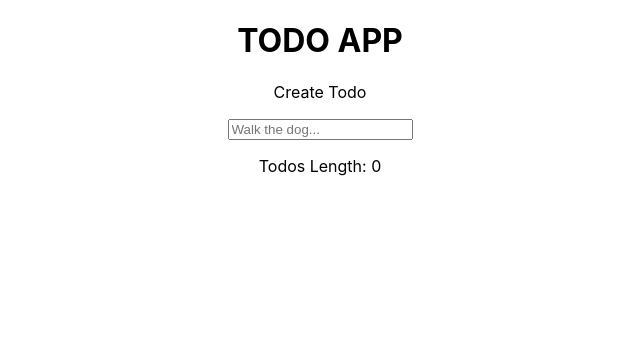
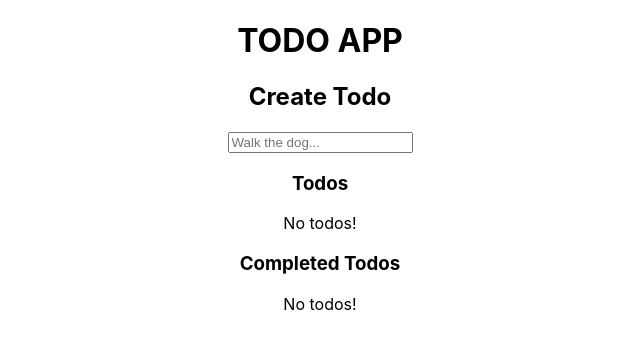
Before and after one commit to ms097530/PS-react-todos, a React (Create React App) app: page / in a window 1280 px wide. Shown: the top 348 px of the page, without its empty margins (320-960 px from the left). Built offline with nearby package versions, Linux system fonts and the light colour scheme.

Commit message:
added lists for complete and incomplete todos

```diff
--- a/src/components/TodoList.jsx
+++ b/src/components/TodoList.jsx
@@ -11,14 +11,27 @@ export default function TodoList(props)
             addTodo(e)
     }
 
+    const completedTodos = todos.filter(todo => todo.completed)
+    const incompleteTodos = todos.filter(todo => !todo.completed)
+
     return (
         <>
-            <p>Create Todo</p>
+            <h2>Create Todo</h2>
             <input type="text" placeholder="Walk the dog..." name="" id="" onKeyDown={submitTodo} />
-            <p>Todos Length: {todos.length}</p>
-            {
-                todos.map(todo => <Todo todo={todo} key={todo.id} />)
-            }
+            <h3>Todos</h3>
+            <ul className="todolist">
+                {incompleteTodos.length > 0 ? '' : <p>No todos!</p>}
+                {
+                    incompleteTodos.map(incompleteTodo => <Todo todo={incompleteTodo} key={incompleteTodo.id} />)
+                }
+            </ul>
+            <h3>Completed Todos</h3>
+            <ul className="todolist">
+                {completedTodos.length > 0 ? '' : <p>No todos!</p>}
+                {
+                    completedTodos.map(completedTodo => <Todo todo={completedTodo} key={completedTodo.id} />)
+                }
+            </ul>
         </>
     )
 }
```
